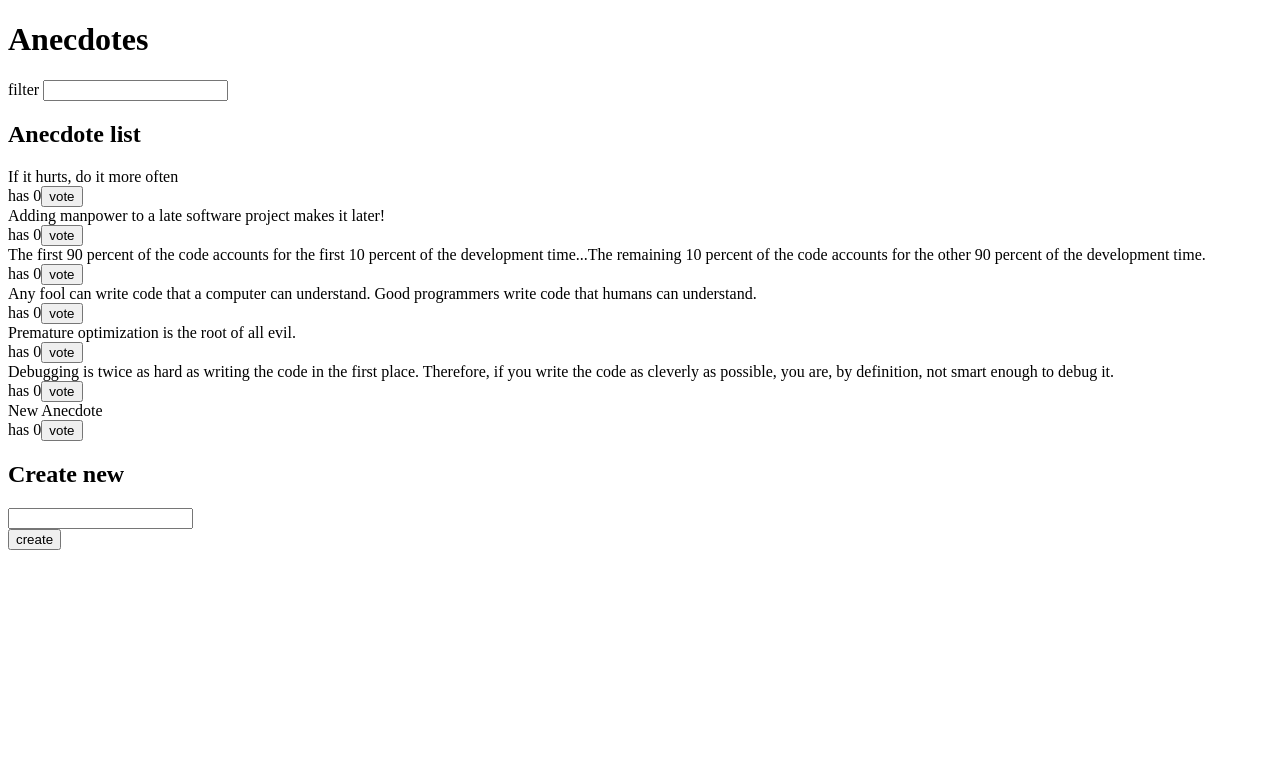
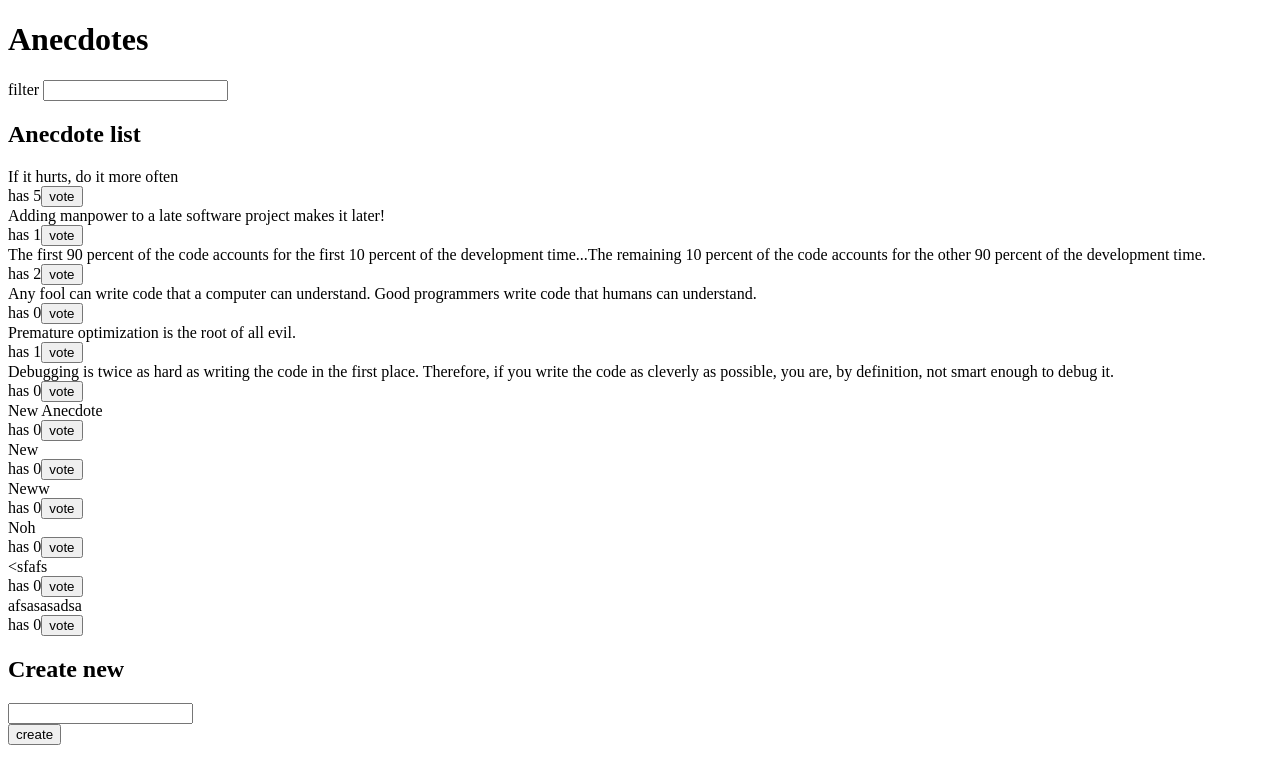
Before and after one commit to StinaSoile/osa6, a React (Vite) app in the folder redux-anecdotes/: page / in a window 1280 px wide. Shown: the top 784 px of the page. Built offline with nearby package versions, Linux system fonts and the light colour scheme; data requests are answered from the project's data file.

Commit message:
6.16-6.18 tehty

```diff
--- a/redux-anecdotes/db.json
+++ b/redux-anecdotes/db.json
@@ -3,17 +3,17 @@
     {
       "content": "If it hurts, do it more often",
       "id": "47145",
-      "votes": 0
+      "votes": 5
     },
     {
       "content": "Adding manpower to a late software project makes it later!",
       "id": "21149",
-      "votes": 0
+      "votes": 1
     },
     {
       "content": "The first 90 percent of the code accounts for the first 10 percent of the development time...The remaining 10 percent of the code accounts for the other 90 percent of the development time.",
       "id": "69581",
-      "votes": 0
+      "votes": 2
     },
     {
       "content": "Any fool can write code that a computer can understand. Good programmers write code that humans can understand.",
@@ -23,7 +23,7 @@
     {
       "content": "Premature optimization is the root of all evil.",
       "id": "25170",
-      "votes": 0
+      "votes": 1
     },
     {
       "content": "Debugging is twice as hard as writing the code in the first place. Therefore, if you write the code as cleverly as possible, you are, by definition, not smart enough to debug it.",
@@ -34,6 +34,31 @@
       "id": "752d",
       "content": "New Anecdote",
       "votes": 0
+    },
+    {
+      "id": "38bb",
+      "content": "New",
+      "votes": 0
+    },
+    {
+      "id": "54f3",
+      "content": "Neww",
+      "votes": 0
+    },
+    {
+      "id": "b0e5",
+      "content": "Noh",
+      "votes": 0
+    },
+    {
+      "id": "b46c",
+      "content": "<sfafs",
+      "votes": 0
+    },
+    {
+      "id": "7f6e",
+      "content": "afsasasadsa",
+      "votes": 0
     }
   ]
 }
--- a/redux-anecdotes/src/App.jsx
+++ b/redux-anecdotes/src/App.jsx
@@ -1,20 +1,57 @@
-// import { useSelector, useDispatch } from "react-redux";
 import Anecdotelist from "./components/Anecdotelist";
 import AnecdoteForm from "./components/AnecdoteForm";
 import Filter from "./components/Filter";
 import Notification from "./components/Notification";
+import { useEffect } from "react";
+import { initializeAnecdotes } from "./reducers/anecdoteReducer";
 import { useDispatch } from "react-redux";
-import { useEffect } from "react";
-import anecdoteService from "./services/anecdotes";
-import { setAnecdotes } from "./reducers/anecdoteReducer";
 
 const App = () => {
   const dispatch = useDispatch();
+
   useEffect(() => {
-    anecdoteService.getAll().then((anecdotes) => {
-      dispatch(setAnecdotes(anecdotes));
+    dispatch(initializeAnecdotes());
+  });
+
+  // const fff = (b) => (c) => (d) => d(c(b()));
+
+  // const ggg = function (b) {
+  //   return function (c) {
+  //     return function (d) {
+  //       return d(c(b()));
+  //     };
+  //   };
+  // };
+
+  // fff(() => "kissa")((x) => x.toUpperCase())((x) => console.log(x));
+  // ggg(() => "kissa")((x) => x.toUpperCase())((x) => console.log(x));
+
+  const myAction = () => {
+    return async (d) => {
+      const x = await myFakeFetchFromServer();
+      d(x);
+    };
+  };
+
+  const myFakeFetchFromServer = () => {
+    return new Promise((resolve) => {
+      setTimeout(() => {
+        let arr = ["kissa", "koira", "apina", "sika", "hevonen", "kana"];
+        let x = arr[Math.floor(Math.random() * arr.length)];
+        resolve(x);
+      }, 2000);
     });
-  }, []);
+  };
+
+  const myDispatch = (x) => {
+    if (typeof x === "function") {
+      x(myDispatch);
+    } else {
+      console.log(`"${x}" added to fake redux state!`);
+    }
+  };
+
+  myDispatch(myAction());
 
   return (
     <div>
@@ -31,11 +68,16 @@ export default App;
 
 /*
 
-6.14
-Hae sovelluksen käynnistyessä anekdootit
-JSON Serverillä toteutetusta backendistä. DONE
+6.16 anekdootit ja backend, step3
+Muuta Redux-storen alustus
+tapahtumaan Redux Thunk ‑kirjaston avulla toteutettuun
+asynkroniseen actioniin. DONE
 
-6.15
-Muuta uusien anekdoottien luomista siten,
-että anekdootit talletetaan backendiin.
+6.17 anekdootit ja backend, step4
+Muuta myös uuden anekdootin luominen tapahtumaan
+Redux Thunk ‑kirjaston avulla toteutettuihin asynkronisiin actioneihin.
+
+6.18 anekdootit ja backend, step5
+Äänestäminen ei vielä talleta muutoksia backendiin.
+Korjaa tilanne Redux Thunk ‑kirjastoa hyödyntäen.
 */
--- a/redux-anecdotes/src/components/AnecdoteForm.jsx
+++ b/redux-anecdotes/src/components/AnecdoteForm.jsx
@@ -1,31 +1,28 @@
 import { useDispatch } from "react-redux";
-import { createAnecdote } from "../reducers/anecdoteReducer";
+import { createNewAnecdote } from "../reducers/anecdoteReducer";
 import {
+  createNotification,
   removeNotification,
-  createNotification,
 } from "../reducers/notificationReducer";
-import anecdoteService from "../services/anecdotes";
-
 const AnecdoteForm = () => {
   const dispatch = useDispatch();
-  //   const anecdotes = useSelector((state) => state);
 
-  // const vote = (id) => {
-  //   console.log("vote", id);
-  // };
-
-  const addAnecdote = async (event) => {
+  const addAnecdote = (event) => {
     event.preventDefault();
     const content = event.target.newAnecdote.value;
+    event.target.newAnecdote.value = "";
+
+    createNewNotification(content);
+    dispatch(createNewAnecdote(content));
+  };
+
+  const createNewNotification = (content) => {
     let timeoutId = setTimeout(() => {
       dispatch(removeNotification(""));
-    }, 2000);
+    }, 5000);
     dispatch(
       createNotification({ text: `you created "${content}".`, timeoutId })
     );
-    event.target.newAnecdote.value = "";
-    const anecdote = await anecdoteService.createNew(content);
-    dispatch(createAnecdote(anecdote));
   };
 
   return (
@@ -42,3 +39,10 @@ const AnecdoteForm = () => {
 };
 
 export default AnecdoteForm;
+
+/*
+
+6.17 anekdootit ja backend, step4
+Muuta myös uuden anekdootin luominen tapahtumaan
+Redux Thunk ‑kirjaston avulla toteutettuihin asynkronisiin actioneihin.
+*/
--- a/redux-anecdotes/src/components/Anecdotelist.jsx
+++ b/redux-anecdotes/src/components/Anecdotelist.jsx
@@ -1,5 +1,5 @@
 import { useDispatch, useSelector } from "react-redux";
-import { vote } from "../reducers/anecdoteReducer";
+import { voteAnecdote } from "../reducers/anecdoteReducer";
 import {
   createNotification,
   removeNotification,
@@ -23,7 +23,7 @@ const AnecdoteList = () => {
     dispatch(
       createNotification({ text: `you voted "${content}".`, timeoutId })
     );
-    dispatch(vote(id));
+    dispatch(voteAnecdote(id));
   };
 
   return (
--- a/redux-anecdotes/src/reducers/anecdoteReducer.js
+++ b/redux-anecdotes/src/reducers/anecdoteReducer.js
@@ -1,45 +1,49 @@
 import { createSlice } from '@reduxjs/toolkit'
-
-// const anecdotesAtStart = [
-//   'If it hurts, do it more often',
-//   'Adding manpower to a late software project makes it later!',
-//   'The first 90 percent of the code accounts for the first 90 percent of the development time...The remaining 10 percent of the code accounts for the other 90 percent of the development time.',
-//   'Any fool can write code that a computer can understand. Good programmers write code that humans can understand.',
-//   'Premature optimization is the root of all evil.',
-//   'Debugging is twice as hard as writing the code in the first place. Therefore, if you write the code as cleverly as possible, you are, by definition, not smart enough to debug it.'
-// ]
-
-// const getId = () => (100000 * Math.random()).toFixed(0)
-
-// const asObject = (anecdote) => {
-//   return {
-//     content: anecdote,
-//     id: getId(),
-//     votes: 0
-//   }
-// }
-
-// const initialState = anecdotesAtStart.map(asObject)
+import anecdoteService from "../services/anecdotes";
 
 const anecdoteSlice = createSlice({
   name: 'anecdotes',
   initialState: [],
   reducers: {
     vote: (state, action) => {
-      const id = action.payload
-      const anecdoteToChange = state.find(n => n.id === id)
-      const newVotes = anecdoteToChange.votes + 1
-      const changedAnecdote = { ...anecdoteToChange, votes: newVotes }
-      return state.map(anecdote => anecdote.id !== id ? anecdote : changedAnecdote).sort((a, b) => (b.votes - a.votes))
+      const id = action.payload.id
+      const newAnecdote = action.payload.changedAnecdote
+      return state.map(anecdote => anecdote.id !== id ? anecdote : newAnecdote).sort((a, b) => (b.votes - a.votes))
     },
     createAnecdote: (state, action) => {
       state.push(action.payload)
     },
     setAnecdotes: (state, action) => {
+      console.log(action.payload)
       return action.payload
     }
   }
 })
 
+export const initializeAnecdotes = () => {
+  return async dispatch => {
+    const anecdotes = await anecdoteService.getAll()
+    dispatch(setAnecdotes(anecdotes));
+  }
+};
+
+export const createNewAnecdote = (content) => {
+  return async dispatch => {
+    const anecdote = await anecdoteService.createNew(content);
+    dispatch(createAnecdote(anecdote));
+  }
+};
+
+export const voteAnecdote = (id) => {
+  return async dispatch => {
+    const anecdoteToChange = await anecdoteService.getAnecdote(id)
+    const newVotes = anecdoteToChange.votes + 1
+    const changedAnecdote = { ...anecdoteToChange, votes: newVotes }
+    await anecdoteService.changeAnecdote(id, changedAnecdote)
+    dispatch(vote({ id, changedAnecdote }))
+  }
+}
+console.log(initializeAnecdotes)
+
 export const { vote, createAnecdote, setAnecdotes } = anecdoteSlice.actions
 export default anecdoteSlice.reducer
--- a/redux-anecdotes/src/services/anecdotes.js
+++ b/redux-anecdotes/src/services/anecdotes.js
@@ -12,4 +12,14 @@ const createNew = async (content) => {
     const response = await axios.post(baseUrl, object)
     return response.data
 }
-export default { getAll, createNew }
+
+const changeAnecdote = async (id, newObject) => {
+    const response = await axios.put(`${baseUrl}/${id}`, newObject)
+    return response.data
+}
+
+const getAnecdote = async (id) => {
+    const response = await axios.get(`${baseUrl}/${id}`)
+    return response.data
+}
+export default { getAll, createNew, changeAnecdote, getAnecdote }
```
